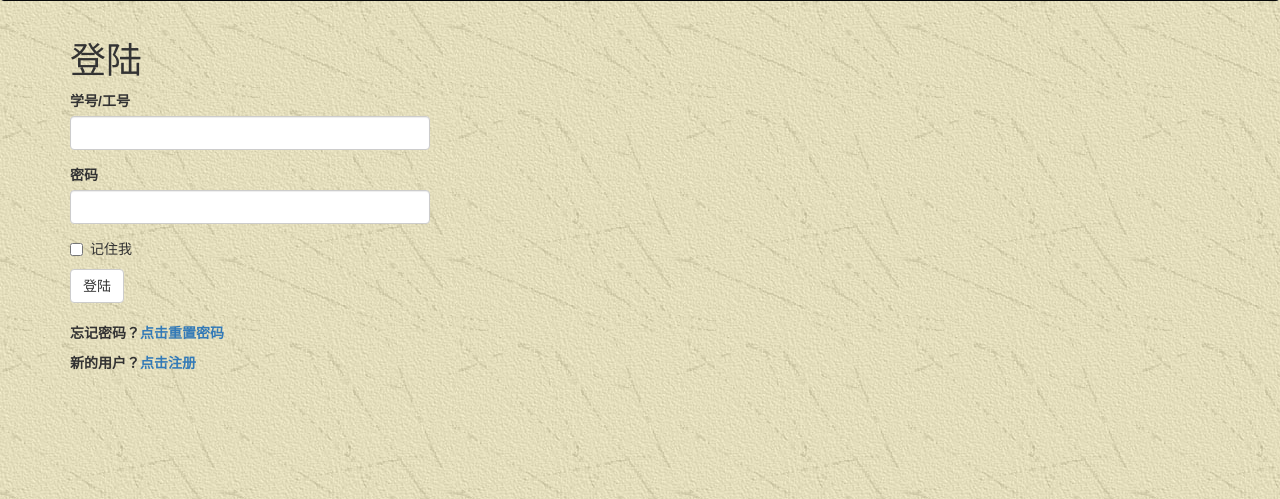
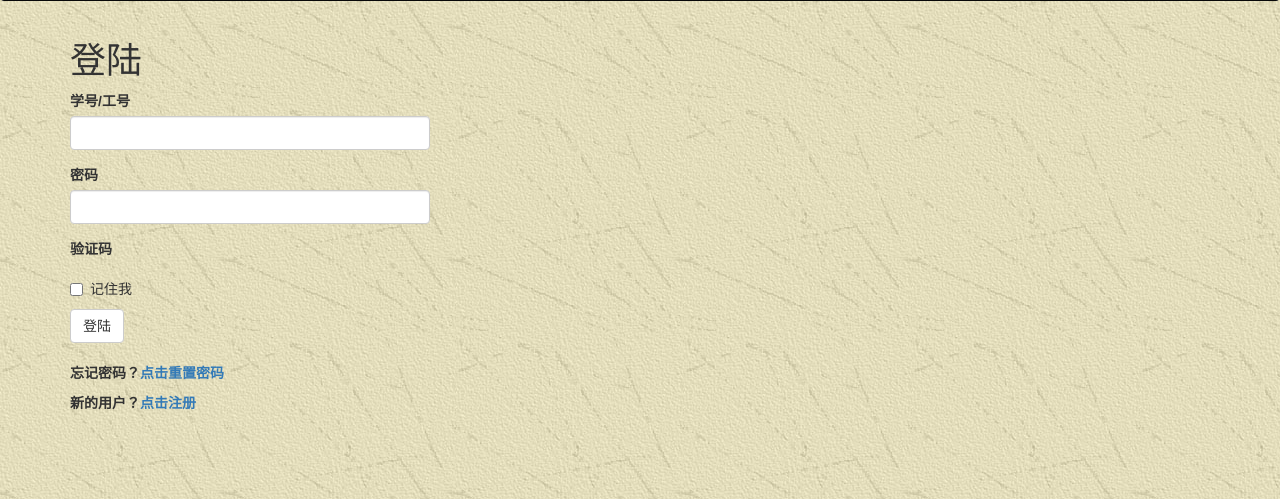
Before and after one commit to curiositer/myflask, a Flask app: a page that uses app/templates/base.html in a window 1280 px wide. Shown: the part 145-644 px from the top of the page. Run offline with Flask 2, Linux system fonts and the light colour scheme; some libraries are stand-ins or nearby versions.

Commit message:
提交版本--0.5.1 添加登陆界面验证码

```diff
--- a/app/forms.py
+++ b/app/forms.py
@@ -11,7 +11,7 @@ from app.models import User, Contest_type
 class LoginForm(FlaskForm):
     user_id = StringField('学号/工号', validators=[DataRequired('请输入学号')])
     password = PasswordField('密码', validators=[DataRequired('请输入密码')])
-    # recaptcha = RecaptchaField()    # 验证码http://www.pythondoc.com/flask-wtf/form.html?highlight=recaptcha
+    recaptcha = RecaptchaField('验证码')    # 验证码http://www.pythondoc.com/flask-wtf/form.html?highlight=recaptcha
     remember_me = BooleanField('记住我')
     submit = SubmitField('登陆')
 
--- a/app/templates/base.html
+++ b/app/templates/base.html
@@ -6,6 +6,7 @@
     {% for jsfile_name in script_list %}
        <script src="{{ host }}/{{ jsfile_name }}.js"></script>    {# 获得所有所需的js文件#}
     {% endfor %}
+    <script src="https://www.google.com/recaptcha/api.js" async defer></script>
 {% endblock %}
 
 {% block styles %}
```
Also changed, not shown: README.md.
